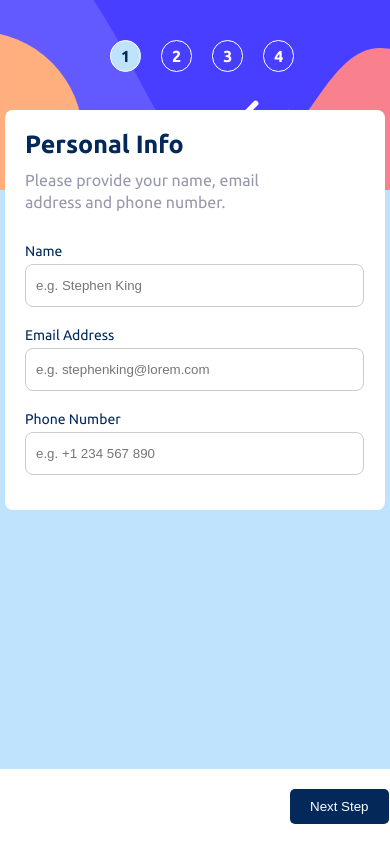
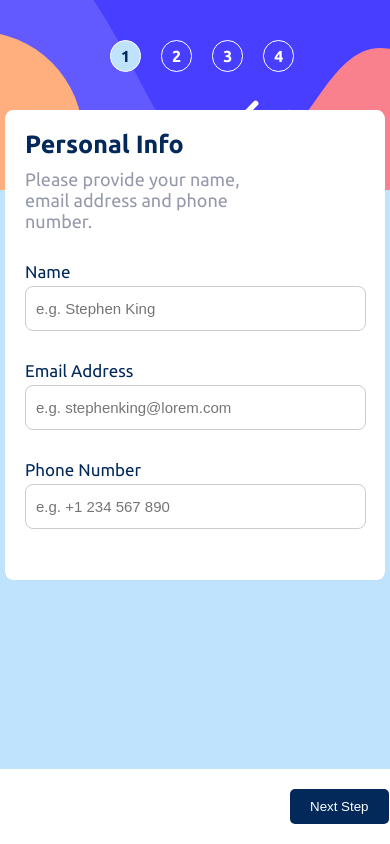
Before and after one commit to agbarama/multi-step-app, a React (Vite) app in the folder multistepapp/: page / in a window 390 px wide. Built offline with nearby package versions, Linux system fonts and the light colour scheme.

Commit message:
Added mobile styling for next button.

```diff
--- a/multistepapp/src/form/styles/form.module.css
+++ b/multistepapp/src/form/styles/form.module.css
@@ -1,3 +1,7 @@
+.btnContainer {
+  display: none;
+}
+
 .formInput {
   width: 83%;
   margin-top: 60px;
@@ -144,10 +148,39 @@
       display: none;
     }
   }
+
+  .btnContainer {
+    display: block;
+    position: fixed;
+    bottom: 0;
+    left: 0;
+    display: flex;
+    flex-direction: row;
+    justify-content: space-between;
+    background-color: hsl(0, 0%, 100%);
+    /* background-color: $white; */
+    width: 100%;
+
+    .mobBtn {
+      display: block;
+      position: relative;
+      left: 265px;
+      /* background-color: $marine-blue;
+      color: $white; */
+      background: hsl(213, 96%, 18%);
+      color: hsl(0, 0%, 100%);
+      padding: 10px 20px;
+      border: none;
+      border-radius: 5px;
+      margin: 20px 0;
+      cursor: pointer;
+      /* margin-left: 30px; */
+    }
+  }
 }
 
 /* Iphone XR */
-@media only screen and (max-width: 414px) {
+@media only screen and (min-width: 376px) and (max-width: 414px) {
   .formInput {
     position: relative;
     /* z-index: 1; */
@@ -158,12 +191,18 @@
     margin: 20px 10px;
 
     .header {
+      font-size: 30px;
       width: 240px;
     }
 
+    .p {
+      font-size: 20px;
+      width: 300px;
+      /* line-height: 22px; */
+    }
+
     p {
-      font-size: 16px;
-      line-height: 22px;
+      font-size: 18px;
     }
 
     label {
@@ -171,32 +210,73 @@
     }
 
     .err {
-      width: 300px;
-      column-gap: 35px;
+      width: 340px;
+      row-gap: 60px;
+      column-gap: 60px;
 
       .name {
+        /* width: 90px; */
+        font-size: 17px;
         margin-right: 4px;
       }
 
       .email {
+        font-size: 17px;
         margin-right: 4px;
       }
 
       .phone {
+        font-size: 17px;
         margin-right: 3px;
       }
 
       label {
         width: 150px;
       }
+
+      .errorMessage {
+        /* width: 130px; */
+        font-size: 13px;
+      }
     }
     input {
+      font-size: 15px;
       padding: 13px 10px;
-      padding-right: 150px;
+      padding-right: 130px;
+      margin-bottom: 10px;
     }
 
     .btn {
       display: none;
     }
   }
+
+  .btnContainer {
+    display: block;
+    position: fixed;
+    bottom: 0;
+    left: 0;
+    display: flex;
+    flex-direction: row;
+    justify-content: space-between;
+    background-color: hsl(0, 0%, 100%);
+    /* background-color: $white; */
+    width: 100%;
+
+    .mobBtn {
+      display: block;
+      position: relative;
+      left: 290px;
+      /* background-color: $marine-blue;
+      color: $white; */
+      background: hsl(213, 96%, 18%);
+      color: hsl(0, 0%, 100%);
+      padding: 10px 20px;
+      border: none;
+      border-radius: 5px;
+      margin: 20px 0;
+      cursor: pointer;
+      /* margin-left: 30px; */
+    }
+  }
 }
--- a/multistepapp/src/form/styles/home.module.css
+++ b/multistepapp/src/form/styles/home.module.css
@@ -158,7 +158,7 @@
     display: flex;
     flex-direction: column;
     width: 380px;
-    height: 400px;
+    height: 470px;
 
     .sideBar {
       display: none;
```
